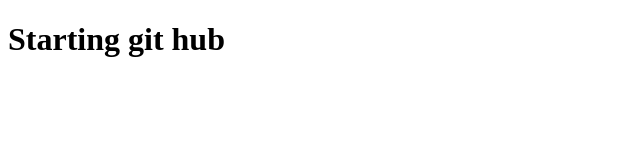
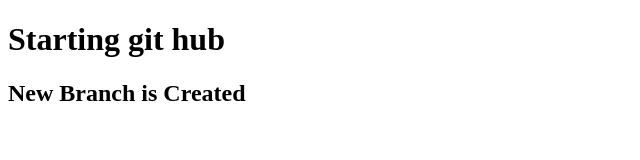
Before and after one commit to abhisekh12345/TestGithub, a plain HTML site: page index.html in a window 1280 px wide. Shown: the whole page, without its empty margins (0-640 px from the left). Drawn offline with Linux system fonts and the light colour scheme.

Commit message:
test branch commit

```diff
--- a/index.html
+++ b/index.html
@@ -7,5 +7,7 @@
 </head>
 <body>
     <h1>Starting git hub </h1>
+
+    <h2>New Branch is Created</h2>
 </body>
 </html>
```
